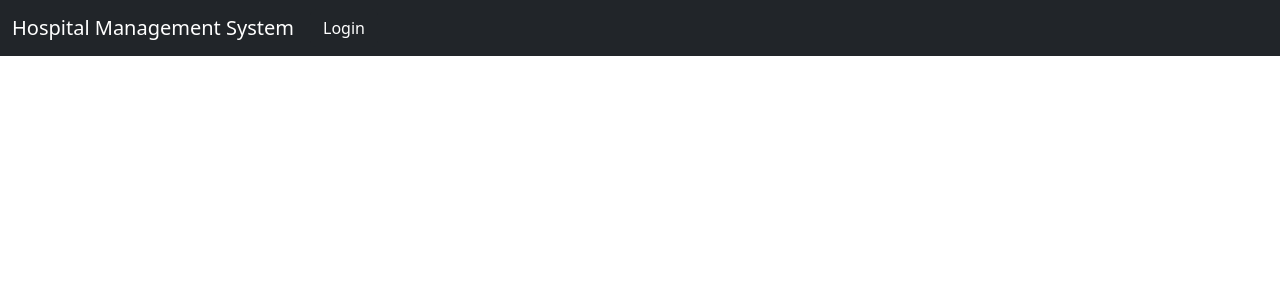
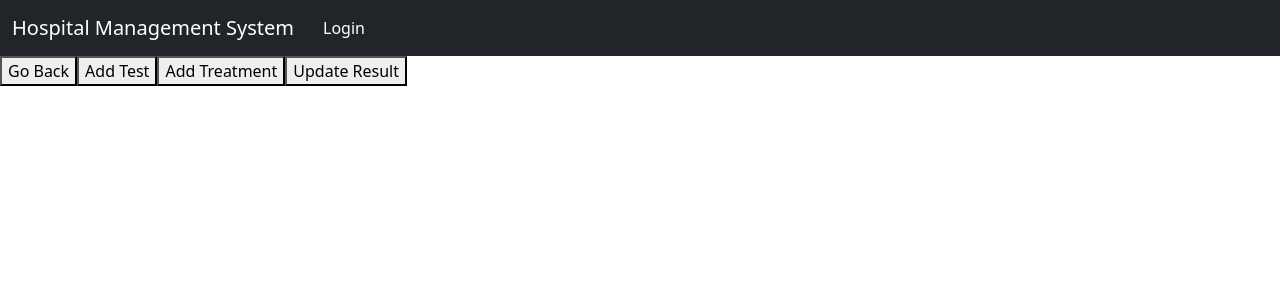
Before and after one commit to likhnic/DBMS_MiniProject, a React (Create React App) app: page /dataentryop/options in a window 1280 px wide. Shown: the top 300 px of the page. Built offline with nearby package versions, Linux system fonts and the light colour scheme.

Commit message:
Created Options Page and added go back

```diff
--- a/src/App.js
+++ b/src/App.js
@@ -18,7 +18,7 @@ import Addtest from './components/Data_Entry_Dashboard/Addtest'
 import Addtreatment from './components/Data_Entry_Dashboard/Addtreatment'
 import Updateresult from './components/Data_Entry_Dashboard/Updateresults'
 import Data_Entry_Dashboard from './components/Data_Entry_Dashboard/Data_Entry_Dashboard'
-
+import Optionspage from './components/Data_Entry_Dashboard/Optionspage';
 
 const App = () => {
     return (
@@ -38,6 +38,8 @@ const App = () => {
                     <Route exact path='/dataentryop/addtest' element={<Addtest />}/>
                     <Route exact path='/dataentryop/treatment' element={<Addtreatment />}/>
                     <Route exact path='/dataentryop/updateresult' element={<Updateresult />}/>
+                    <Route exact path='/dataentryop/options' element={<Optionspage />}/>
+
                 </Routes>
             </Router>
         </>
--- a/src/components/Data_Entry_Dashboard/Addtest.js
+++ b/src/components/Data_Entry_Dashboard/Addtest.js
@@ -1,18 +1,21 @@
 import React, { useEffect, useState } from "react";
-
+import { useNavigate } from 'react-router-dom';
 const Addtest = () => {
 
     const queryParameters = new URLSearchParams(window.location.search)
     const patientID = queryParameters.get("patientID")
     const [credentials, setCredentials] = useState({ Name: "" });
     const [data, setData] = useState([]);
-
+    let navigate = useNavigate()
     const onChange = (e) => {
         console.log("Hello");
         setCredentials({"Name":[e.target.value]})
         console.log("credentials : ", credentials);
     };
-
+    const goBack = () => {
+        // window.location.replace('http://localhost:3000/dataentryop/addtest');
+        navigate(`/dataentryop/options?patientID=${patientID}`, { replace: true })
+    }
     const handleOnClick = async (e) => {
         const { Name } = credentials;
         console.log(Name);
@@ -55,6 +58,7 @@ const Addtest = () => {
     const header_style = { textAlign: "center" };
     return (
         <>
+        <button onClick={()=>goBack()}>Go Back</button>
             <div className="container mt-3">
                 <form className="form-control" onSubmit={(event) => event.preventDefault()} >
                     <h1 style={header_style}>Add test</h1>
--- a/src/components/Data_Entry_Dashboard/Addtreatment.js
+++ b/src/components/Data_Entry_Dashboard/Addtreatment.js
@@ -1,6 +1,6 @@
 import React, { useEffect, useState } from "react";
 import useFetch from "../useFetch";
-
+import { useNavigate } from 'react-router-dom';
 
 const Addtreatment = () => {
     const queryParameters = new URLSearchParams(window.location.search);
@@ -8,14 +8,17 @@ const Addtreatment = () => {
     const [credentials, setCredentials] = useState({ Name: "", DocID: "" });
     const [datatest, setDatatest] = useState([]);
     const [datadoc, setDatadoc] = useState([]);
-
+    let navigate = useNavigate()
     const onChange = (e) => {
         setCredentials({ ...credentials, [e.target.name]: e.target.value });
         console.log("credentials : ", credentials);
 
     };
 
-
+    const goBack = () => {
+        // window.location.replace('http://localhost:3000/dataentryop/addtest');
+        navigate(`/dataentryop/options?patientID=${patientID}`, { replace: true })
+    }
     const handleOnClick = async (e) => {
         // e.preventDefault();
         const { Name, DocID } = credentials;
@@ -92,6 +95,7 @@ const Addtreatment = () => {
     const header_style = { textAlign: "center" };
     return (
         <>
+        <button onClick={()=>goBack()}>Go Back</button>
             <div className="container mt-3">
                 <form
                     className="form-control"
--- a/src/components/Data_Entry_Dashboard/Data_Entry_Dashboard.js
+++ b/src/components/Data_Entry_Dashboard/Data_Entry_Dashboard.js
@@ -16,7 +16,8 @@ const Data_Entry_Dashboard = () => {
         console.log(patientID)
         // navigate(`/dataentryop/addtest?patientID=${patientID}`,{replace:true})
         // navigate(`/dataentryop/treatment?patientID=${patientID}`,{replace:true})
-        navigate(`/dataentryop/updateresult?patientID=${patientID}`, { replace: true })
+        // navigate(`/dataentryop/updateresult?patientID=${patientID}`, { replace: true })
+        navigate(`/dataentryop/options?patientID=${patientID}`, { replace: true })
 
     }
     // const data = res.response.results;
--- /dev/null
+++ b/src/components/Data_Entry_Dashboard/Optionspage.jsx
@@ -0,0 +1,29 @@
+import React from 'react'
+import { useNavigate } from 'react-router-dom';
+const Optionspage = () => {
+    const queryParameters = new URLSearchParams(window.location.search)
+    const patientID = queryParameters.get("patientID")
+    let navigate = useNavigate()
+    const sendToPage = (e) => {
+        // window.location.replace('http://localhost:3000/dataentryop/addtest');
+        console.log(e)
+        if(e==0) navigate(`/dataentryop/addtest?patientID=${patientID}`,{replace:true})
+        else if(e==1) navigate(`/dataentryop/treatment?patientID=${patientID}`,{replace:true})
+        else if(e==2) navigate(`/dataentryop/updateresult?patientID=${patientID}`, { replace: true })
+
+    }
+    const goBack = () => {
+        // window.location.replace('http://localhost:3000/dataentryop/addtest');
+        navigate(`/dataentryop/`,{replace:true})
+    }
+  return (
+    <>
+        <button onClick={()=>goBack()}>Go Back</button>
+        <button onClick={()=>sendToPage('0')} >Add Test</button>
+        <button onClick={()=>sendToPage('1')}>Add Treatment</button>
+        <button onClick={()=>sendToPage('2')}>Update Result</button>
+    </>
+  )
+}
+
+export default Optionspage
--- a/src/components/Data_Entry_Dashboard/Updateresults.js
+++ b/src/components/Data_Entry_Dashboard/Updateresults.js
@@ -1,17 +1,20 @@
 import React, { useEffect, useState } from "react";
-
+import { useNavigate } from 'react-router-dom';
 const Updateresult = () => {
     const queryParameters = new URLSearchParams(window.location.search)
     const patientID = queryParameters.get("patientID")
     const [credentials, setCredentials] = useState({ Result: "", testId: "" });
     const [data, setData] = useState([]);
-
+    let navigate = useNavigate()
     const onChange = (e) => {
         setCredentials({ ...credentials, [e.target.name]: e.target.value });
         console.log("credentials : ", credentials);
 
     };
-
+    const goBack = () => {
+        // window.location.replace('http://localhost:3000/dataentryop/addtest');
+        navigate(`/dataentryop/options?patientID=${patientID}`, { replace: true })
+    }
     const handleOnClick = async (e) => {
         console.log("cred: ", credentials)
         const { Result, testId } = credentials;
@@ -57,9 +60,10 @@ const Updateresult = () => {
     const header_style = { textAlign: "center" };
     return (
         <>
+        <button onClick={()=>goBack()}>Go Back</button>
             <div className="container mt-3">
                 <form className="form-control" onSubmit={(event) => event.preventDefault()} >
-                    <h1 style={header_style}>Add test</h1>
+                    <h1 style={header_style}>Update Result</h1>
 
                     <select
                         className="form-select mb-4"
--- a/src/components/Doctor/DoctorDashboard.js
+++ b/src/components/Doctor/DoctorDashboard.js
@@ -18,7 +18,7 @@ const DoctorDashboard = () => {
         e.preventDefault();
         let appointmentId = patientDetails.appointmentid
         const { medicationcode, dose } = patientPrescribe
-        const response = await fetch(`http://localhost:5000/api/doctor/${appointmentId}`, {
+        const response = await fetch(`http://localhost:5001/api/doctor/${appointmentId}`, {
             method: 'POST',
             headers: {
                 'Content-Type': 'application/json',
@@ -54,7 +54,7 @@ const DoctorDashboard = () => {
     const onRenderPage = async () => {
 
         const token = localStorage.getItem('token')
-        let response = await fetch('http://localhost:5000/checkUser/2', {
+        let response = await fetch('http://localhost:5001/checkUser/2', {
             method: 'GET',
             headers: {
                 'Content-Type': 'application/json',
@@ -67,7 +67,7 @@ const DoctorDashboard = () => {
         if(json.error){
             window.location.href = '/'
         }
-        response = await fetch('http://localhost:5000/api/doctor', {
+        response = await fetch('http://localhost:5001/api/doctor', {
             method: 'GET',
             headers: {
                 'Content-Type': 'application/json',
@@ -98,7 +98,7 @@ const DoctorDashboard = () => {
 
     const getAccordingType = async (type) => {
         let appointmentId = patientDetails.appointmentid
-        const response = await fetch(`http://localhost:5000/api/doctor/${appointmentId}/${type}`, {
+        const response = await fetch(`http://localhost:5001/api/doctor/${appointmentId}/${type}`, {
             method: 'GET',
             headers: {
                 'Content-Type': 'application/json',
--- a/src/components/Login.js
+++ b/src/components/Login.js
@@ -14,7 +14,7 @@ const Login = (props) => {
         e.preventDefault();
         const { ID, Password } = credentials;
         console.log(credentials)
-        const response = await fetch('http://localhost:5000/login', {
+        const response = await fetch('http://localhost:5001/login', {
             method: 'POST',
             headers: {
                 'Content-Type': 'application/json',
```
